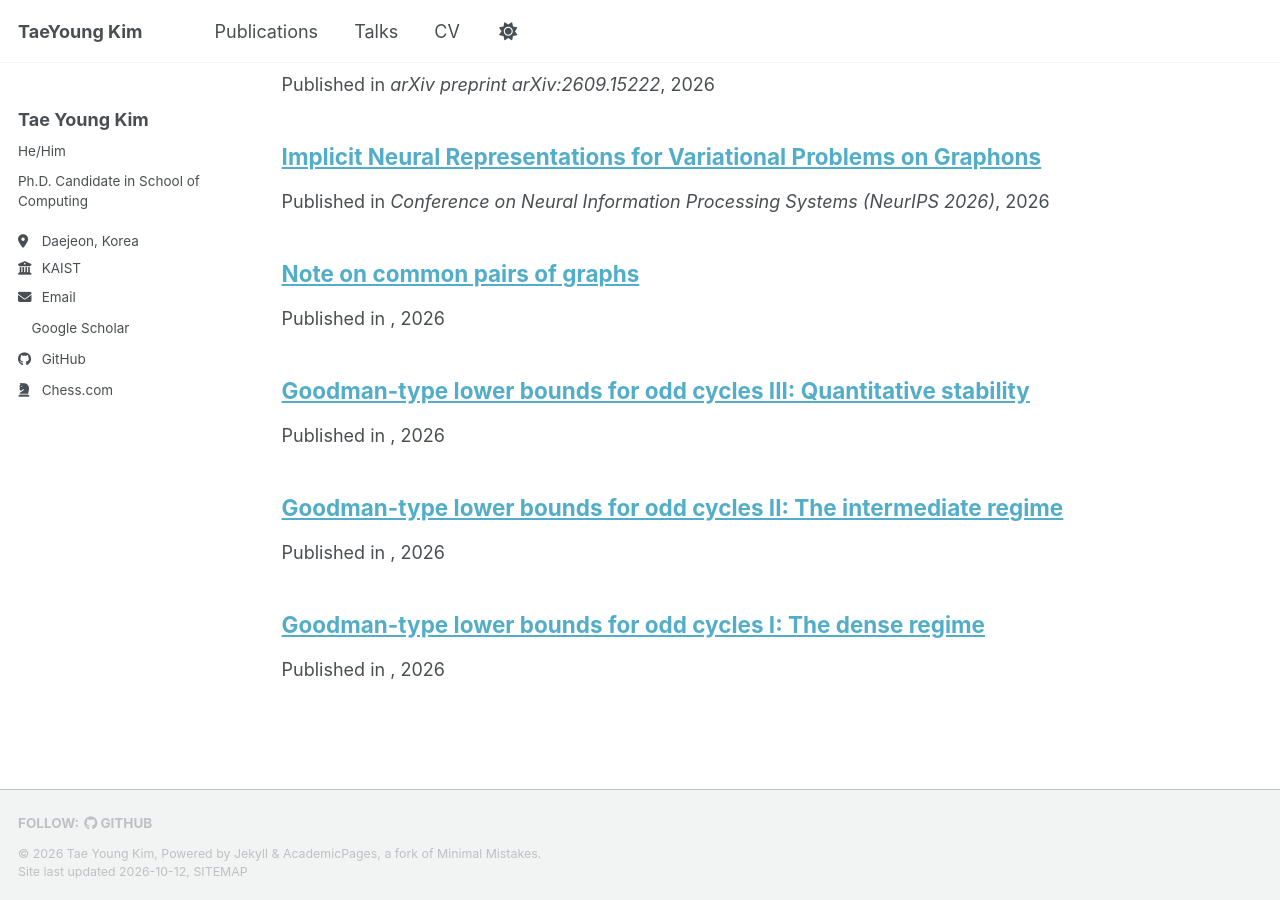
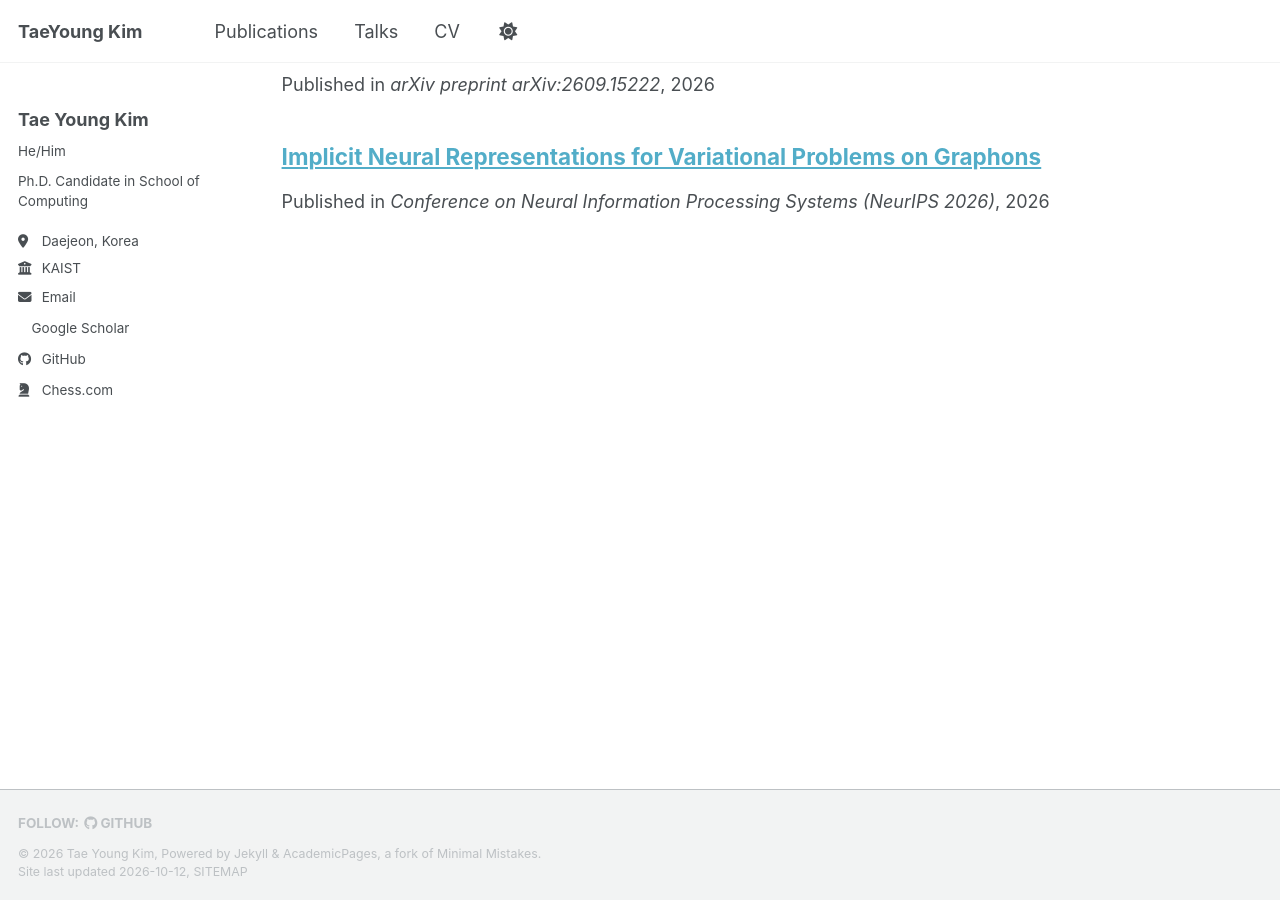
Before and after one commit to mekty2012/mekty2012.github.io, a Jekyll site: the page built from _pages/collection-archive.html, in a window 1280 px wide and 900 px high, scrolled down 1033 px. Built offline with Jekyll 4.4.1, drawn with Linux system fonts in a browser that asks for light colours; a style sheet for code colours, icons or effects is not loaded.

Commit message:
Add NeurIPS 2026 Top Reviewer award and remove in-preparation papers
Co-Authored-By: Claude Opus 5.5 <noreply@anthropic.com>

```diff
--- a/_publications/wip-common-pairs-of-graphs.md
+++ /dev/null
@@ -1,10 +0,0 @@
----
-title: "Note on common pairs of graphs"
-authors: "**Taeyoung Kim**, Péter Csikvári, Daniel Kráľ, Joanna Jasinska"
-wip: true
-date: 2026-12-01   # sort key within "In preparation" only (newest first); not shown
-summary: >-
-  We solve Problems 1.5 and 1.10 of [Behague, Morrison, and Noel](https://arxiv.org/abs/2208.02045),
-  the latter in a stronger form that determines the commonality region for all pairs of an even
-  and an odd cycle.
----
--- a/_publications/wip-goodman-odd-cycles-1-dense.md
+++ /dev/null
@@ -1,9 +0,0 @@
----
-title: "Goodman-type lower bounds for odd cycles I: The dense regime"
-authors: "**Taeyoung Kim**, Jineon Baek, Seonghyuk Im, Joonkyung Lee, Hongseok Yang"
-wip: true
-date: 2026-12-04   # sort key within "In preparation" only (newest first); not shown
-summary: >-
-  We prove $$t(C_m, W) \ge p^m - p(1-p)^{m-1}$$ for every odd $$m \ge 3$$
-  and every graphon $$W$$ with edge density $$p = t(K_2, W) \ge 2/3$$.
----
--- a/_publications/wip-goodman-odd-cycles-2-intermediate.md
+++ /dev/null
@@ -1,8 +0,0 @@
----
-title: "Goodman-type lower bounds for odd cycles II: The intermediate regime"
-authors: "**Taeyoung Kim**, Jineon Baek, Seonghyuk Im, Joonkyung Lee, Hongseok Yang"
-wip: true
-date: 2026-12-03   # sort key within "In preparation" only (newest first); not shown
-summary: >-
-  The same lower bound on odd-cycle densities for edge densities $$0 \le p < 2/3$$.
----
--- a/_publications/wip-goodman-odd-cycles-3-stability.md
+++ /dev/null
@@ -1,11 +0,0 @@
----
-title: "Goodman-type lower bounds for odd cycles III: Quantitative stability"
-authors: "**Taeyoung Kim**, Jineon Baek, Seonghyuk Im, Joonkyung Lee, Hongseok Yang"
-wip: true
-date: 2026-12-02   # sort key within "In preparation" only (newest first); not shown
-summary: >-
-  If $$\lvert t(K_2, W) - p_k \rvert \le \delta_e$$ and $$t(C_m, W) \le t(C_m, W_k) + \delta_C$$,
-  where $$p_k = 1 - 1/k$$ for an integer $$k \ge 3$$ and $$W_k$$ is the balanced complete
-  $$k$$-partite graphon, then $$\delta_\square(W, W_k) = O(\sqrt{\delta_e} + \sqrt{\delta_C})$$;
-  moreover, the exponent $$1/2$$ is optimal.
----
```
Also changed, not shown: _pages/about.md (+1 -1 lines), 2 other files.
